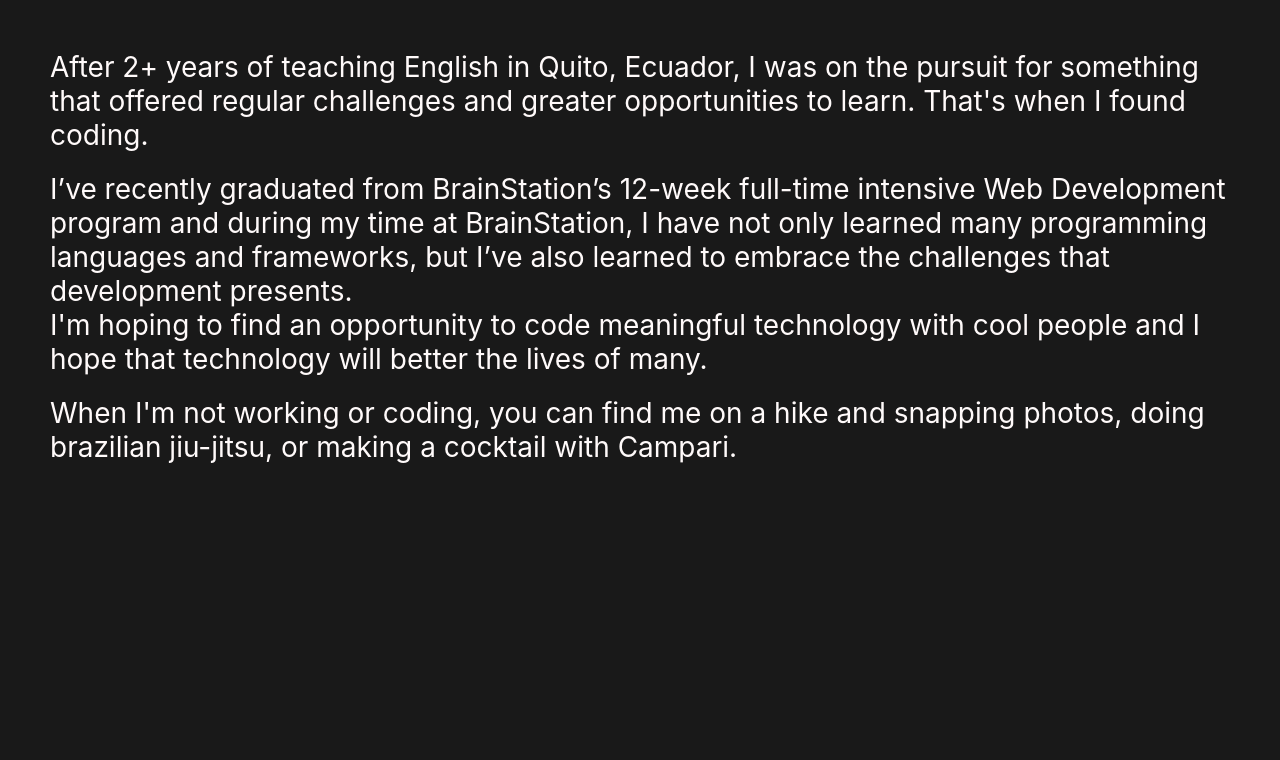
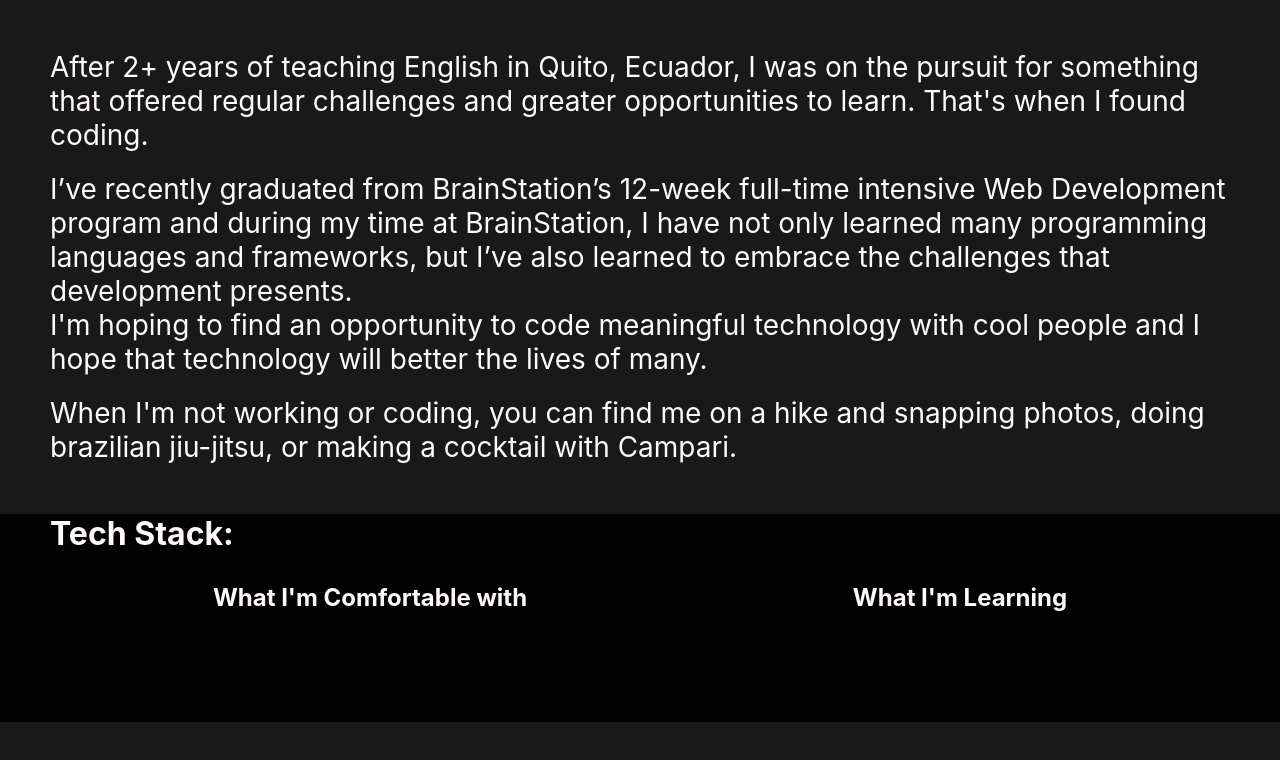
Before and after one commit to LucaLam/portfolio2020, a React (Create React App) app: page /about in a window 1280 px wide. Shown: the top 760 px of the page. Built offline with nearby package versions, Linux system fonts and the light colour scheme.

Commit message:
addec contact page, tech stack component, and added it to my about page

```diff
--- a/src/App.js
+++ b/src/App.js
@@ -4,6 +4,7 @@
 
 import Landing from './pages/Landing/Landing'
 import About from './pages/About/About'
+import Contact from './pages/Contact/Contact'
 
 import './styles/app.scss'
 
@@ -14,6 +15,7 @@
     <Switch>
       <Route exact path='/' component={Landing}/>
       <Route path='/about' component={About}/>
+      <Route path='/contact' component={Contact}/>
     </Switch>
     </BrowserRouter>
   );
--- a/src/components/header/Header.js
+++ b/src/components/header/Header.js
@@ -12,7 +12,9 @@
                     <p className='header-link'>About</p>
                 </Link>
                 <p className='header-link'>Projects</p>
+                <Link to='/contact'>
                 <p className='header-link'>Contact</p>
+                </Link>
             </div>
         )
 }
--- /dev/null
+++ b/src/components/technology-component/Tech.js
@@ -0,0 +1,74 @@
+import React, { Component } from "react";
+
+import "./tech.scss";
+
+export class Tech extends Component {
+  state = {
+    comfortable: [
+      "React",
+      "ES6",
+      "HTML",
+      "CSS/SCSS/SASS",
+      "Redux",
+      "Express",
+      "Git"
+    ],
+    learning: [
+      "Advanced ES6 concepts",
+      "React Hooks",
+      "UX/UI Principles",
+      "Gatsby",
+      "Firebase",
+      "GraqhQL"
+    ],
+
+    showComfort: false,
+    showLearn: false
+  };
+
+  handleComfort = e => {
+    e.preventDefault();
+    this.setState({
+      showComfort: true
+    });
+    if (this.state.showComfort) {
+      this.setState({
+        showComfort: false
+      });
+    }
+  };
+
+  handleLearn = e => {
+    e.preventDefault();
+    this.setState({
+      showLearn: true
+    });
+    if (this.state.showLearn) {
+      this.setState({
+        showLearn: false
+      });
+    }
+  };
+
+  render() {
+    const { comfortable, learning, showComfort, showLearn } = this.state;
+
+    return (
+      <div className="tech-stack-container">
+        <h1 className='component-header'>Tech Stack:</h1>
+        <div className="lists-container">
+        <div className='list-container'>
+          <h2 className='list-header' onClick={this.handleComfort}>What I'm Comfortable with</h2>
+          <ul className='list'>{showComfort ? comfortable.map(i => <li>{i}</li>) : null}</ul>
+          </div>
+          <div className='list-container'>
+          <h2 className='list-header' onClick={this.handleLearn}>What I'm Learning</h2>
+          <ul className='list'>{showLearn ? learning.map(i => <li>{i}</li>) : null}</ul>
+          </div>
+        </div>
+      </div>
+    );
+  }
+}
+
+export default Tech;
--- /dev/null
+++ b/src/components/technology-component/tech.scss
@@ -0,0 +1,47 @@
+.tech-stack-container{
+    margin-top: 50px;
+    display: flex;
+    flex-direction: column;
+    justify-content: flex-start;
+    align-items: flex-start;
+    background-color: inherit;
+    padding: 0 50px 70px 50px;
+
+    .component-header{
+        color: snow;
+        margin: 0;
+        padding-bottom: 30px;
+    }
+    .lists-container{
+        width: 100%;
+        margin: 0;
+        display: flex;
+        flex-direction: row;
+        justify-content: space-evenly;
+
+        .list-container{
+            display: flex;
+            flex-direction: column;
+
+            .list-header{
+                color: snow;
+
+                &:hover{
+                    color: pink;
+                    opacity: 0.7;
+                    cursor: pointer;
+                }
+            }
+
+            .list{
+                margin: 0;
+                padding: 20px;
+            }
+        }
+    }
+}
+
+li{
+    color: snow;
+
+}
--- a/src/pages/About/About.js
+++ b/src/pages/About/About.js
@@ -1,4 +1,6 @@
 import React from 'react'
+
+import Tech from '../../components/technology-component/Tech'
 
 import './about.scss'
 
@@ -29,6 +31,7 @@
               snapping photos, doing brazilian jiu-jitsu, or making a cocktail
               with Campari.
             </p>
+            <Tech />
           </div>
         );
 }
--- a/src/pages/About/about.scss
+++ b/src/pages/About/about.scss
@@ -1,10 +1,11 @@
 .about-container{
     background-color: rgba(0, 0, 0, 0.9);
     height: 100vh;
-    padding: 50px;
+    padding-top: 50px;
 
     .about-text{
         color: snow;
         font-size: 28px;
+        padding: 0 50px 0 50px;
     }
 }
--- a/src/pages/Contact/Contact.js
+++ b/src/pages/Contact/Contact.js
@@ -1,9 +1,20 @@
 import React from 'react'
+import './contact.scss'
 
 const Contact = ()=>{
 
         return (
-            <div>
+            <div className='contact-page'>
+                <div className='contact-container'>
+                    <h4>Contact</h4>
+                    <p>luca.lamanna@hotmail.com</p>
+                </div>
+                <div className='social-container'>
+                    <h4>Social</h4>
+                    <p>Instagram</p>
+                    <p>LinkedIn</p>
+                    <p>GitHub</p>
+                </div>
 
             </div>
         )
--- a/src/pages/Contact/contact.scss
+++ b/src/pages/Contact/contact.scss
@@ -0,0 +1,10 @@
+.contact-page{
+    background-color: rgba($color: #000000, $alpha: 0.9);
+    height: 20vh;
+    display: flex;
+    flex-direction: row;
+}
+
+h4, p{
+    color: snow;
+}
```
Also changed, not shown: src/assets/luca_headshot.jpg (added).
